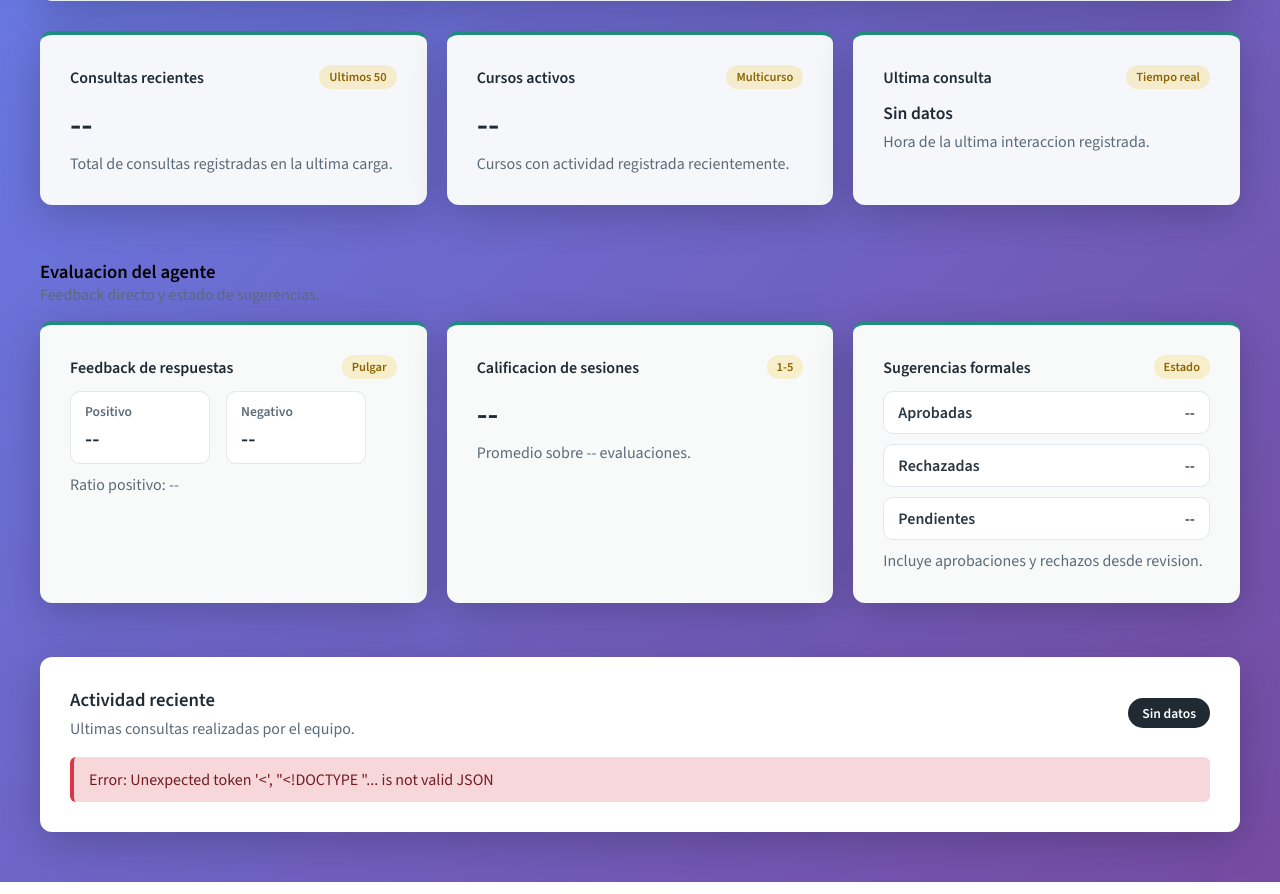
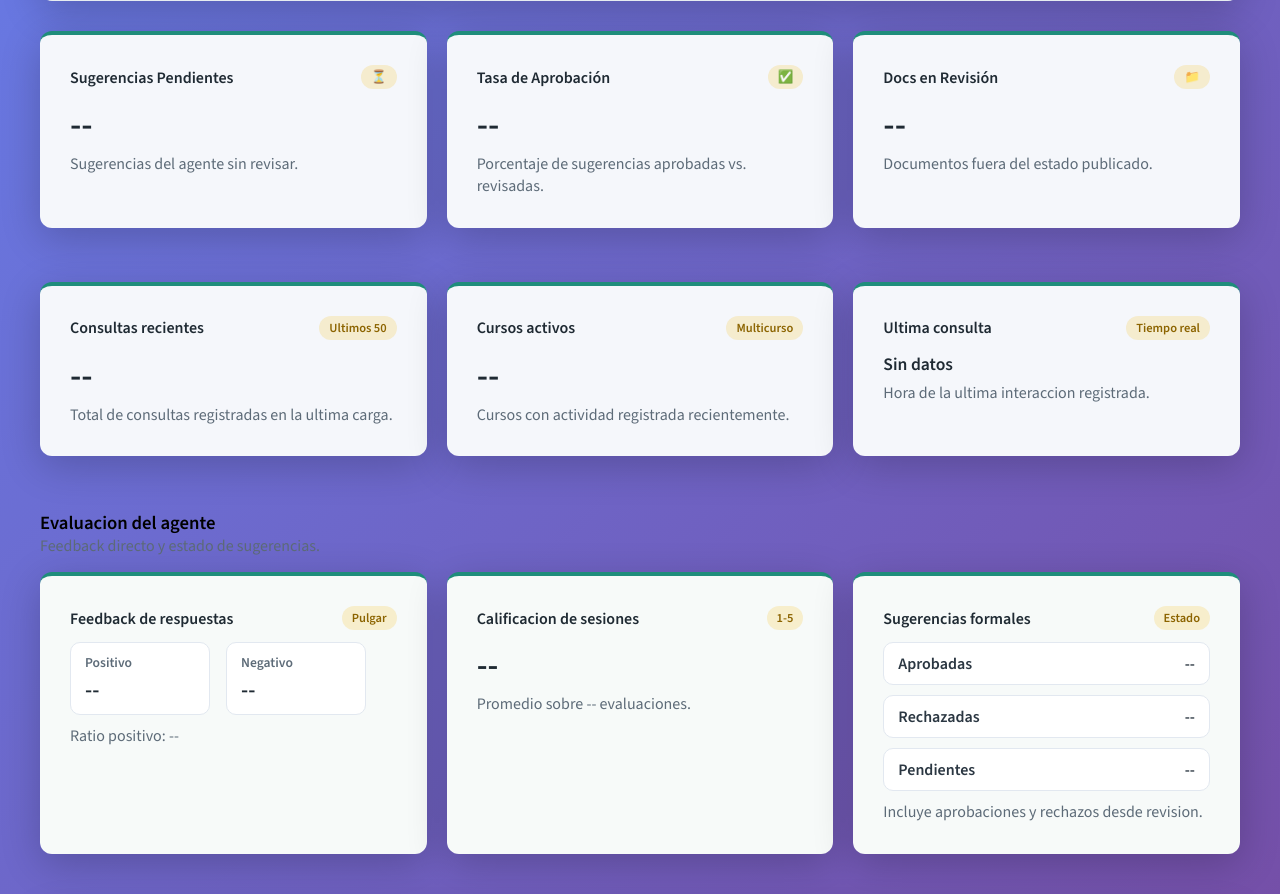
Before and after one commit to pbuitragoa33/Knowledge-Base-Curator-Agent, a Flask app: template templates/dashboard.html in a window 1280 px wide. Shown: the part 335-1229 px from the top of the page. Run offline with Flask 3, Linux system fonts and the light colour scheme; the template is opened without the code that fills it, so the values that code supplies are empty.

Commit message:
feat: agregar tarjetas KPI de Sugerencias Pendientes, Tasa de Aprobación y Docs en Revisión (Issue 39)

```diff
--- a/templates/dashboard.html
+++ b/templates/dashboard.html
@@ -32,6 +32,33 @@
                     <div class="dashboard-role-pill secondary">Cursos visibles: <span id="metricScopeCourses">--</span></div>
                     <a href="/" class="btn btn-dashboard">Seleccionar curso</a>
                 </div>
+            </div>
+        </div>
+
+        <div class="dashboard-grid dash-animate" style="animation-delay: 80ms;">
+            <div class="card dashboard-stat-card">
+                <div class="dashboard-stat-header">
+                    <span class="dashboard-stat-label">Sugerencias Pendientes</span>
+                    <span class="dashboard-stat-tag">⏳</span>
+                </div>
+                <div class="dashboard-stat-value" id="kpiSuggestionsPending">--</div>
+                <p class="dashboard-stat-note">Sugerencias del agente sin revisar.</p>
+            </div>
+            <div class="card dashboard-stat-card">
+                <div class="dashboard-stat-header">
+                    <span class="dashboard-stat-label">Tasa de Aprobación</span>
+                    <span class="dashboard-stat-tag">✅</span>
+                </div>
+                <div class="dashboard-stat-value" id="kpiApprovalRate">--</div>
+                <p class="dashboard-stat-note">Porcentaje de sugerencias aprobadas vs. revisadas.</p>
+            </div>
+            <div class="card dashboard-stat-card">
+                <div class="dashboard-stat-header">
+                    <span class="dashboard-stat-label">Docs en Revisión</span>
+                    <span class="dashboard-stat-tag">📁</span>
+                </div>
+                <div class="dashboard-stat-value" id="kpiDocsInReview">--</div>
+                <p class="dashboard-stat-note">Documentos fuera del estado publicado.</p>
             </div>
         </div>
 
@@ -154,6 +181,9 @@
         const suggestionsApproved = document.getElementById('metricSuggestionsApproved');
         const suggestionsRejected = document.getElementById('metricSuggestionsRejected');
         const suggestionsPending = document.getElementById('metricSuggestionsPending');
+        const kpiSuggestionsPending = document.getElementById('kpiSuggestionsPending');
+        const kpiApprovalRate       = document.getElementById('kpiApprovalRate');
+        const kpiDocsInReview       = document.getElementById('kpiDocsInReview');
 
         function escapeHtml(value) {
             const temp = document.createElement('div');
@@ -257,6 +287,23 @@
                 setText(suggestionsRejected, String(suggestions.rechazado || 0), '0');
                 setText(suggestionsPending, String(suggestions.pendiente || 0), '0');
 
+                // ── KPIs nuevos ───────────────────────────────────────────
+                setText(kpiSuggestionsPending, String(suggestions.pendiente || 0), '0');
+
+                const approvalPct = suggestions.porcentaje_aprobacion !== undefined
+                    ? `${suggestions.porcentaje_aprobacion}%`
+                    : '0%';
+                setText(kpiApprovalRate, approvalPct, '0%');
+
+                const docsDist     = ((payload.documents || {}).distribution) || {};
+                const hasDistinct  = Object.keys(docsDist).length > 0;
+                const docsInReview = hasDistinct
+                    ? Object.entries(docsDist)
+                        .filter(([status]) => status !== 'publicado')
+                        .reduce((sum, [, cnt]) => sum + cnt, 0)
+                    : ((payload.documents || {}).total || 0);
+                setText(kpiDocsInReview, String(docsInReview), '0');
+
                 renderActivityList(metrics);
             } catch (error) {
                 if (activityList) {
@@ -277,6 +324,9 @@
                 setText(suggestionsApproved, '--', '--');
                 setText(suggestionsRejected, '--', '--');
                 setText(suggestionsPending, '--', '--');
+                setText(kpiSuggestionsPending, '--', '--');
+                setText(kpiApprovalRate,       '--', '--');
+                setText(kpiDocsInReview,       '--', '--');
                 if (activityCount) {
                     activityCount.textContent = 'Sin datos';
                 }
```
